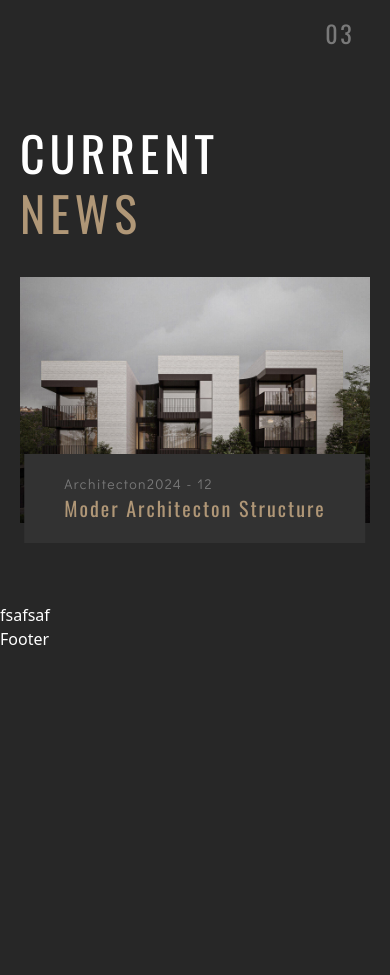
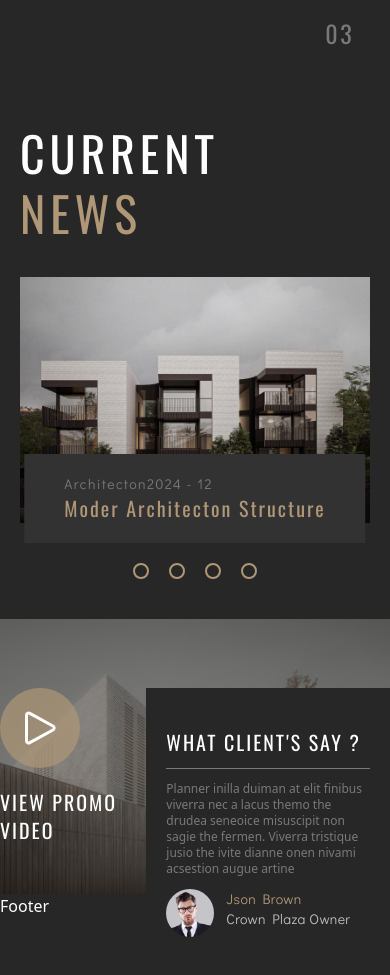
Before and after one commit to mohsen-barahuee/design-torento, a React (Create React App) app: page / in a window 390 px wide. Shown: the part 2360-3335 px from the top of the page. Before the commit the page ends 3011 px from the top, so only its background shows below. Built offline with nearby package versions, Linux system fonts and the light colour scheme.

Commit message:
make client message

```diff
--- a/src/App.js
+++ b/src/App.js
@@ -24,6 +24,10 @@ export default function App() {
   return (
     < >
       <svg className='hidden'>
+        <symbol id='play-icon' xmlns="http://www.w3.org/2000/svg" fill="none" viewBox="0 0 24 24" stroke-width="1.5" stroke="currentColor" >
+          <path stroke-linecap="round" stroke-linejoin="round" d="M5.25 5.653c0-.856.917-1.398 1.667-.986l11.54 6.347a1.125 1.125 0 0 1 0 1.972l-11.54 6.347a1.125 1.125 0 0 1-1.667-.986V5.653Z" />
+        </symbol>
+
         <symbol id='arrow-right' xmlns="http://www.w3.org/2000/svg" fill="none" viewBox="0 0 24 24" stroke-width="1.5" stroke="currentColor" >
           <path stroke-linecap="round" stroke-linejoin="round" d="m8.25 4.5 7.5 7.5-7.5 7.5" />
         </symbol>
--- a/src/components/modules/client-messages/ClientMessages.jsx
+++ b/src/components/modules/client-messages/ClientMessages.jsx
@@ -2,8 +2,49 @@ import React from "react";
 
 export default function ClientMessages() {
   return (
-    <div className=" container lg:px-36">
-      <div>fsafsaf</div>
+    <div className="">
+      <div className="w-full relative">
+        <img
+          src="/images/our-project/2.jpg"
+          className="w-full object-cover max-h-[400px] opacity-50"
+          alt=""
+        />
+        <div className=" absolute flex justify-between w-full lg:px-52 top-1/4 left-1/2 -translate-x-1/2 ">
+          <div>
+            <div className="flex flex-col gap-y-5 ">
+              <div className="cursor-pointer">
+                <svg className="w-20 h-20 rounded-full p-4 bg-secondary/70 ">
+                  <use href="#play-icon"></use>
+                </svg>
+              </div>
+              <span className="uppercase font-Oswald text-xl tracking-widest">
+                View promo video
+              </span>
+            </div>
+          </div>
+          <div className="bg-primary w-72 py-10 px-5 ">
+            <div className="flex flex-col gap-y-3">
+              <span className="uppercase font-Oswald text-xl tracking-widest  text-left">
+                What Client's say ?
+              </span>
+              <div className="w-full h-[1px] bg-text-color"></div>
+              <p className="text-xs text-text-color">
+                Planner inilla duiman at elit finibus viverra nec a lacus themo
+                the drudea seneoice misuscipit non sagie the fermen. Viverra
+                tristique jusio the ivite dianne onen nivami acsestion augue
+                artine
+              </p>
+              <div className="flex gap-x-3  ">
+                <img src="/images/profile/1.jpg" className="w-12 rounded-full" alt="" />
+                <div className="flex flex-col text-sm">
+                  <span className=" capitalize text-secondary font-Didact-Gothic tracking-wide">Json brown</span>
+                  <span className="capitalize text-white/70 font-Didact-Gothic tracking-wide">Crown Plaza owner</span>
+                </div>
+              </div>
+            </div>
+          </div>
+        </div>
+      </div>
     </div>
   );
 }
--- a/src/components/modules/current-news/CurrentNews.jsx
+++ b/src/components/modules/current-news/CurrentNews.jsx
@@ -2,8 +2,8 @@ import React, { useState } from "react";
 
 export default function CurrentNews() {
   const newTime = new Date();
-  const [firstSliceValue, setFirstSliceValue] = useState(0);
-  const [secondSliceValue, setSecondSliceValue] = useState(2);
+  const [firstSliceValue, setFirstSliceValue] = useState(null);
+  const [secondSliceValue, setSecondSliceValue] = useState(null);
 
   const currenNewsValues = [
     {
@@ -32,17 +32,17 @@ export default function CurrentNews() {
     },
   ];
 
-  console.log(currenNewsValues.slice(0, 1));
-
   return (
-    <div className="container px-5  my-20  lg:px-36">
+    <div className="container px-5  my-10  lg:px-36">
       <div className=" uppercase flex flex-col gap-y-3  md:flex-row gap-x-4 my-10 justify-center md:justify-start text-5xl font-Oswald tracking-widest">
         <h4>current</h4>
         <h4 className="text-secondary">news</h4>
       </div>
 
       <div className="hidden  md:flex justify-center gap-x-10">
-        {currenNewsValues.slice(0, 2).map((items, index) => {
+        {currenNewsValues
+          .slice(firstSliceValue ? firstSliceValue : 0, secondSliceValue ? secondSliceValue : 2)
+          .map((items, index) => {
             return (
               <div key={index} className="relative">
                 <div>
@@ -63,8 +63,11 @@ export default function CurrentNews() {
             );
           })}
       </div>
+      {/* Mobile Current News */}
       <div className="  md:hidden justify-center ">
-        {currenNewsValues.slice(0, 1).map((items, index) => {
+        {currenNewsValues
+          .slice(firstSliceValue ? firstSliceValue : 0, secondSliceValue ? secondSliceValue : 1)
+          .map((items, index) => {
             return (
               <div key={index} className="relative">
                 <div>
@@ -85,6 +88,7 @@ export default function CurrentNews() {
             );
           })}
       </div>
+      {/* Desktop Pagination Section */}
       <div className=" hidden md:flex gap-x-5 justify-center mt-10">
         {Array(2)
           .fill(0)
@@ -93,7 +97,67 @@ export default function CurrentNews() {
               <div
                 key={index}
                 onClick={() => {
-                  console.log(currenNewsValues.length);
+                  switch (index) {
+                    case 0:
+                      setFirstSliceValue(0);
+                      setSecondSliceValue(2);
+                      console.log(firstSliceValue, secondSliceValue);
+
+                      break;
+
+                    case 1:
+                      setFirstSliceValue(2);
+                      setSecondSliceValue(4);
+                      console.log(firstSliceValue, secondSliceValue);
+                      break;
+
+                    default:
+                      console.log("Defual Value");
+                  }
+                }}
+                className="w-4 h-4 cursor-pointer  border-2 border-secondary rounded-full flex items-center justify-center  "
+              >
+                <div className="w-2 h-2 rounded-full bg-primary"></div>
+              </div>
+            );
+          })}
+      </div>
+      {/*Mobile Pagination Section */}
+      <div className=" flex md:hidden gap-x-5 justify-center mt-10">
+        {Array(4)
+          .fill(0)
+          .map((item, index) => {
+            return (
+              <div
+                key={index}
+                onClick={() => {
+                  switch (index) {
+                    case 0:
+                      setFirstSliceValue(0);
+                      setSecondSliceValue(1);
+                      console.log(firstSliceValue, secondSliceValue);
+
+                      break;
+
+                    case 1:
+                      setFirstSliceValue(1);
+                      setSecondSliceValue(2);
+                      console.log(firstSliceValue, secondSliceValue);
+                      break;
+                    case 2:
+                      setFirstSliceValue(2);
+                      setSecondSliceValue(3);
+                      console.log(firstSliceValue, secondSliceValue);
+                      break;
+                    case 3:
+                      setFirstSliceValue(3);
+                      setSecondSliceValue(4);
+                      console.log(firstSliceValue, secondSliceValue);
+                      break;
+
+                    default:
+                      console.log("Defual Value");
+                  }
                 }}
                 className="w-4 h-4 cursor-pointer  border-2 border-secondary rounded-full flex items-center justify-center  "
               >
```
Also changed, not shown: public/images/profile/1.jpg (added). Lines whose indentation alone changed are shown as unchanged.
